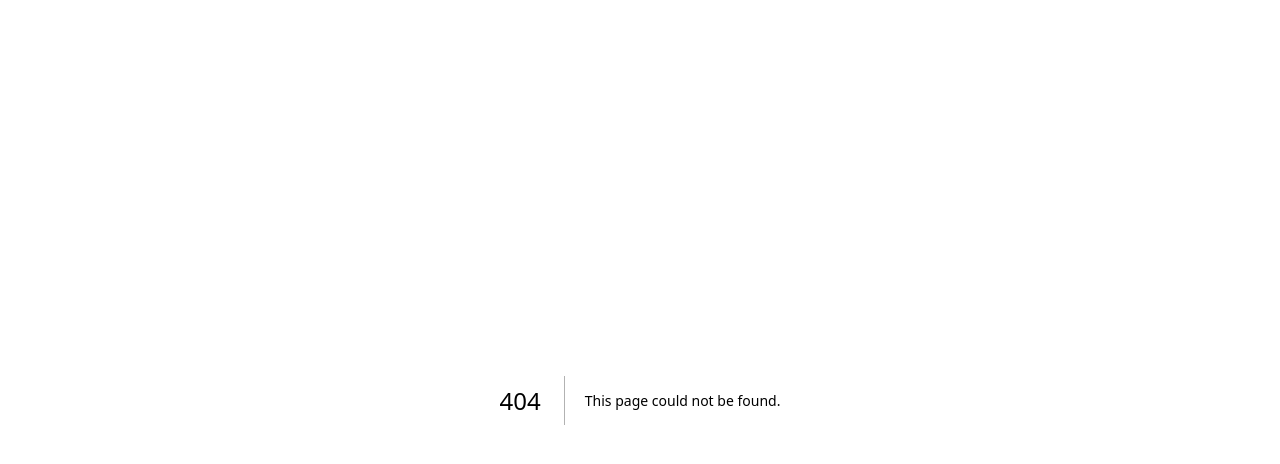
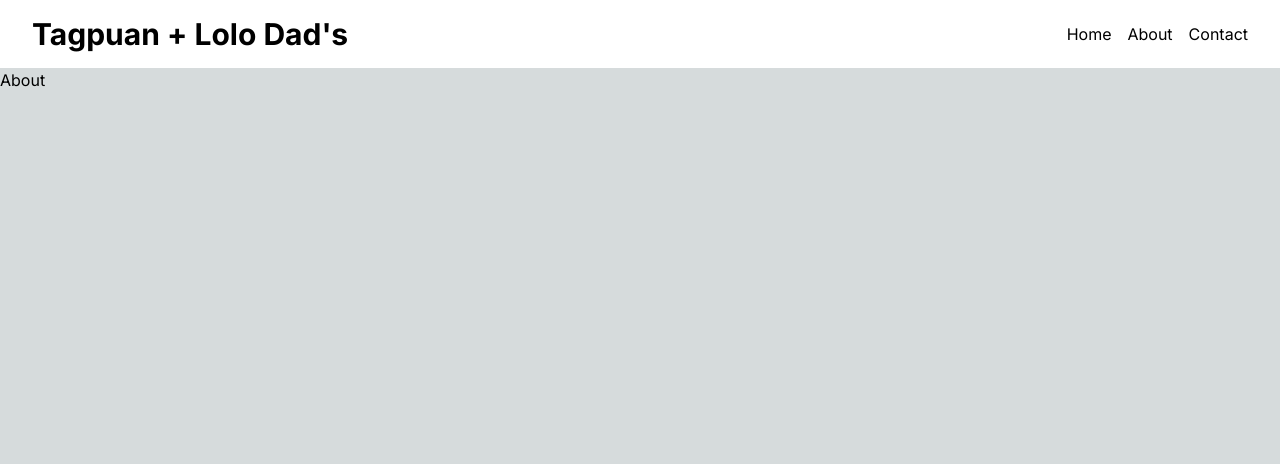
Before and after one commit to kenmalik/tagpuan-lolo-dads, a Next.js app: page /about in a window 1280 px wide. Before the commit this address had no page. Shown: the top 464 px of the page. Built offline with nearby package versions, Linux system fonts and the light colour scheme.

Commit message:
feat: add placeholder pages and update header nav

```diff
--- /dev/null
+++ b/app/about/page.tsx
@@ -0,0 +1,3 @@
+export default function About() {
+  return <main>About</main>;
+}
--- a/app/components/header.tsx
+++ b/app/components/header.tsx
@@ -3,16 +3,18 @@ import Link from 'next/link';
 export default function Header() {
   return (
     <header className="flex items-center justify-between bg-white px-8 py-4">
-      <div className="text-3xl font-bold">Tagpuan + Lolo Dad's</div>
+      <Link href="/">
+        <div className="text-3xl font-bold">Tagpuan + Lolo Dad's</div>
+      </Link>
       <ul className="flex gap-4">
         <li className="transition ease-in-out hover:text-orange-700">
-          <Link href="#">Home</Link>
+          <Link href="/">Home</Link>
         </li>
         <li className="transition ease-in-out hover:text-orange-700">
-          <Link href="#">About</Link>
+          <Link href="/about">About</Link>
         </li>
         <li className="transition ease-in-out hover:text-orange-700">
-          <Link href="#">Contact</Link>
+          <Link href="/contact">Contact</Link>
         </li>
       </ul>
     </header>
--- /dev/null
+++ b/app/contact/page.tsx
@@ -0,0 +1,3 @@
+export default function Contact() {
+  return <main>Contact</main>;
+}
--- a/app/layout.tsx
+++ b/app/layout.tsx
@@ -1,6 +1,7 @@
 import type { Metadata } from 'next';
 import { Inter } from 'next/font/google';
 import './globals.css';
+import Header from './components/header';
 
 const inter = Inter({ subsets: ['latin'] });
 
@@ -16,7 +17,10 @@ export default function RootLayout({
 }>) {
   return (
     <html lang="en">
-      <body className={inter.className}>{children}</body>
+      <body className={inter.className}>
+        <Header />
+        {children}
+      </body>
     </html>
   );
 }
--- a/app/page.tsx
+++ b/app/page.tsx
@@ -1,10 +1,3 @@
-import Header from './components/header';
-
 export default function Home() {
-  return (
-    <>
-      <Header />
-      <main></main>
-    </>
-  );
+  return <main></main>;
 }
```
